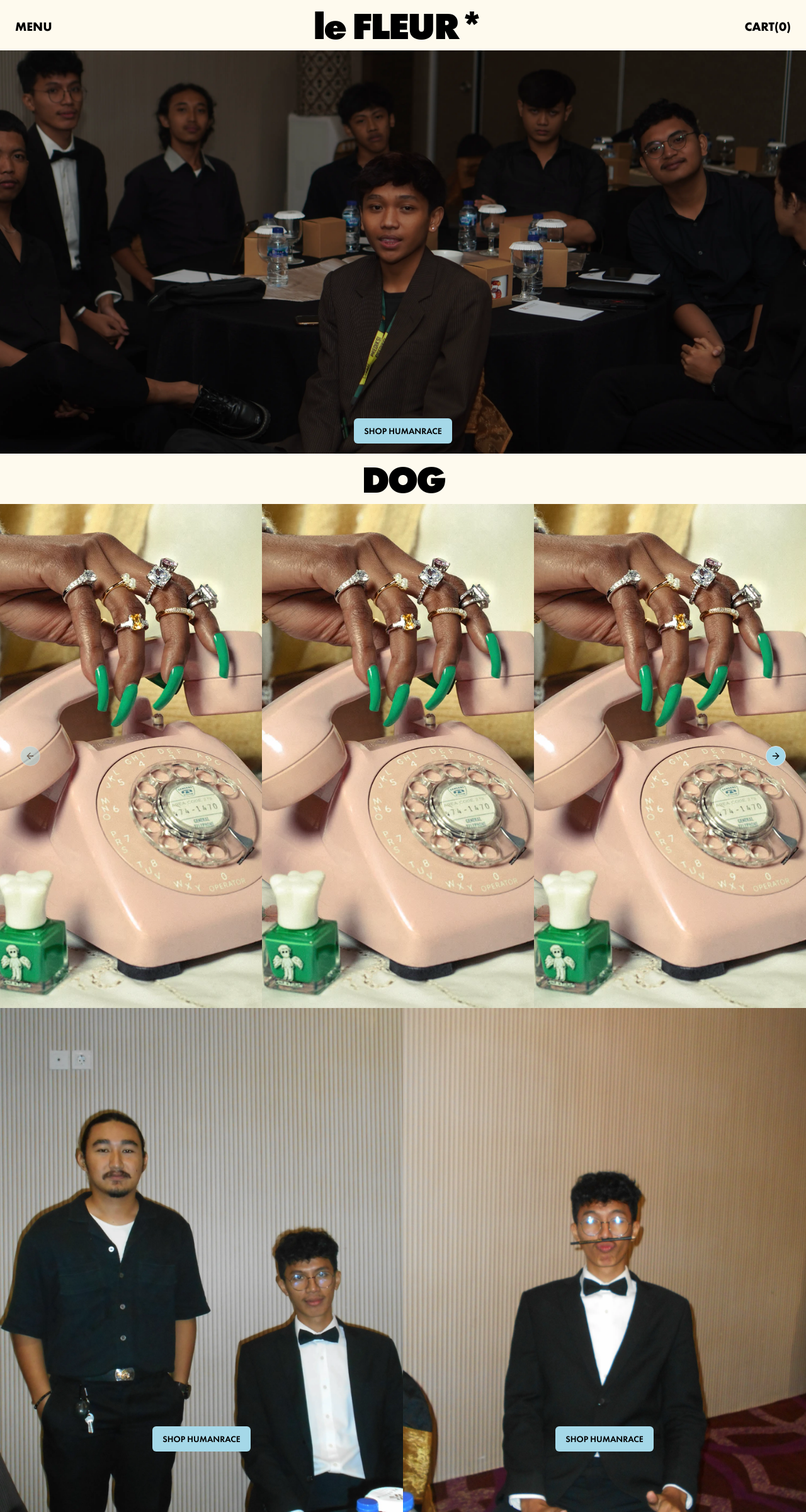
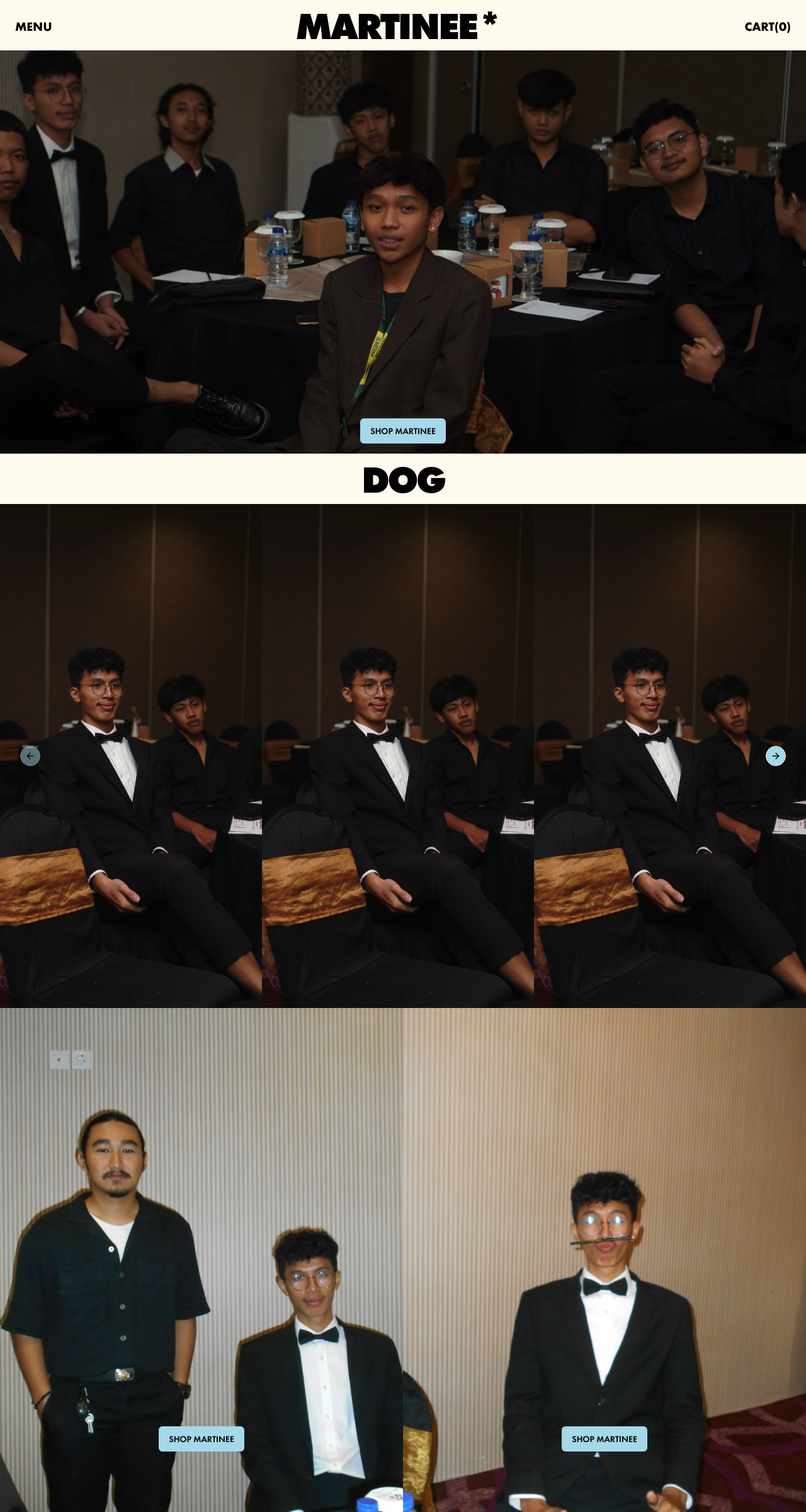
Before and after one commit to pahle/martinee, a Next.js app: page / in a window 1280 px wide. Shown: the whole page at 63% size. Built offline with nearby package versions, Linux system fonts and the light colour scheme.

Commit message:
add picture

```diff
--- a/src/app/layout.js
+++ b/src/app/layout.js
@@ -53,7 +53,7 @@ function Header() {
           MENU
         </h1>
         <h1 className="lg:text-6xl text-[2.8rem] py-1.5 font-extrabold tracking-[-0.20rem]">
-          le FLEUR*
+          MARTINEE*
         </h1>
         <h1 className="text-xl font-bold lg:block hidden">
           CART(0)
--- a/src/app/page.js
+++ b/src/app/page.js
@@ -3,6 +3,7 @@ import HomeImage from "../images/home1.webp";
 import HomeImage2 from "../images/home2.webp";
 import HomeImage3 from "../images/home3.webp";
 import HomeImage4 from "../images/home4.webp";
+import HomeImage5 from "../images/home5.webp";
 import HomeImageMobile from "../images/home1mobile.webp";
 import {
   Carousel,
@@ -35,7 +36,7 @@ function FirstCatalog() {
             href="#"
             className="mt-4 rounded-md bg-primary px-4 py-2.5 text-sm hover:bg-gray-50 font-semibold transition-colors"
           >
-            SHOP HUMANRACE
+            SHOP MARTINEE
           </a>
         </div>
       </div>
@@ -60,7 +61,7 @@ function CarouselSize() {
             <Image
               width={1080}
               height={1080}
-              src={HomeImageMobile}
+              src={HomeImage5}
               alt="HomeImage"
               className="object-cover w-full h-screen"
             />
@@ -89,7 +90,7 @@ function Catalog() {
             href="#"
             className="mt-4 rounded-md bg-primary px-4 py-2.5 text-sm hover:bg-gray-50 font-semibold transition-colors"
           >
-            SHOP HUMANRACE
+            SHOP MARTINEE
           </a>
         </div>
       </div>
@@ -106,7 +107,7 @@ function Catalog() {
             href="#"
             className="mt-4 rounded-md bg-primary px-4 py-2.5 text-sm hover:bg-gray-50 font-semibold transition-colors"
           >
-            SHOP HUMANRACE
+            SHOP MARTINEE
           </a>
         </div>
       </div>
```
Also changed, not shown: src/images/home5.webp (added).
